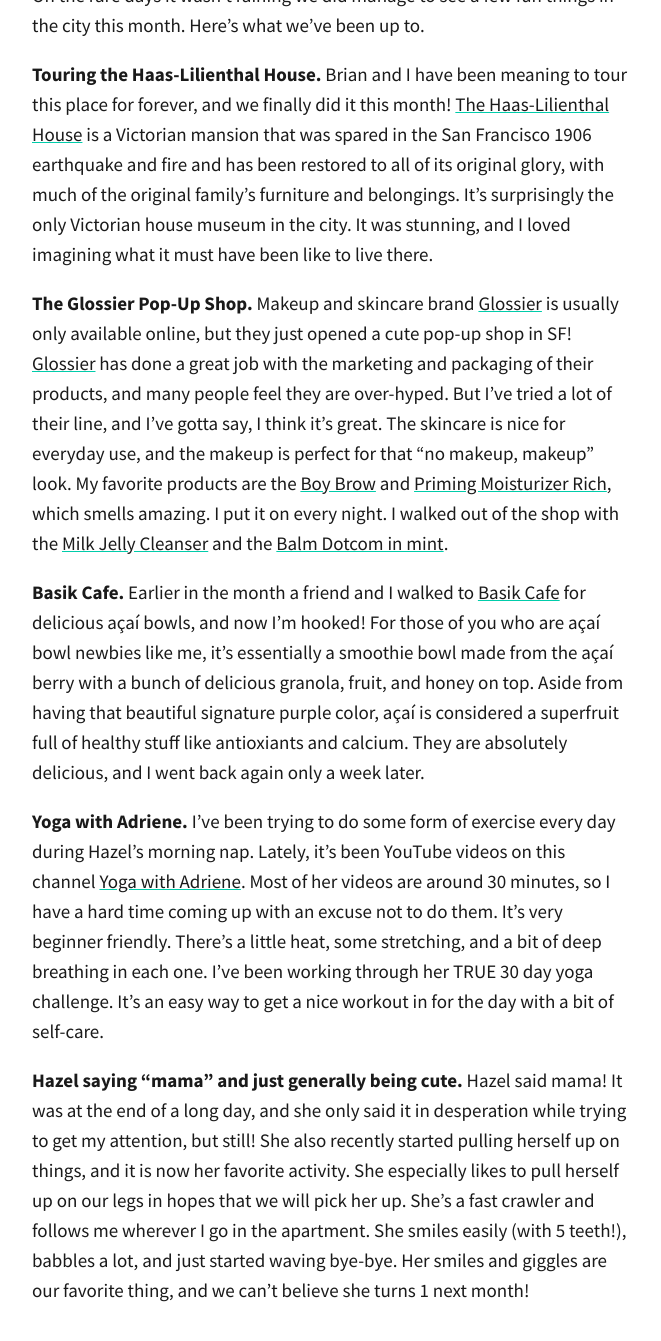
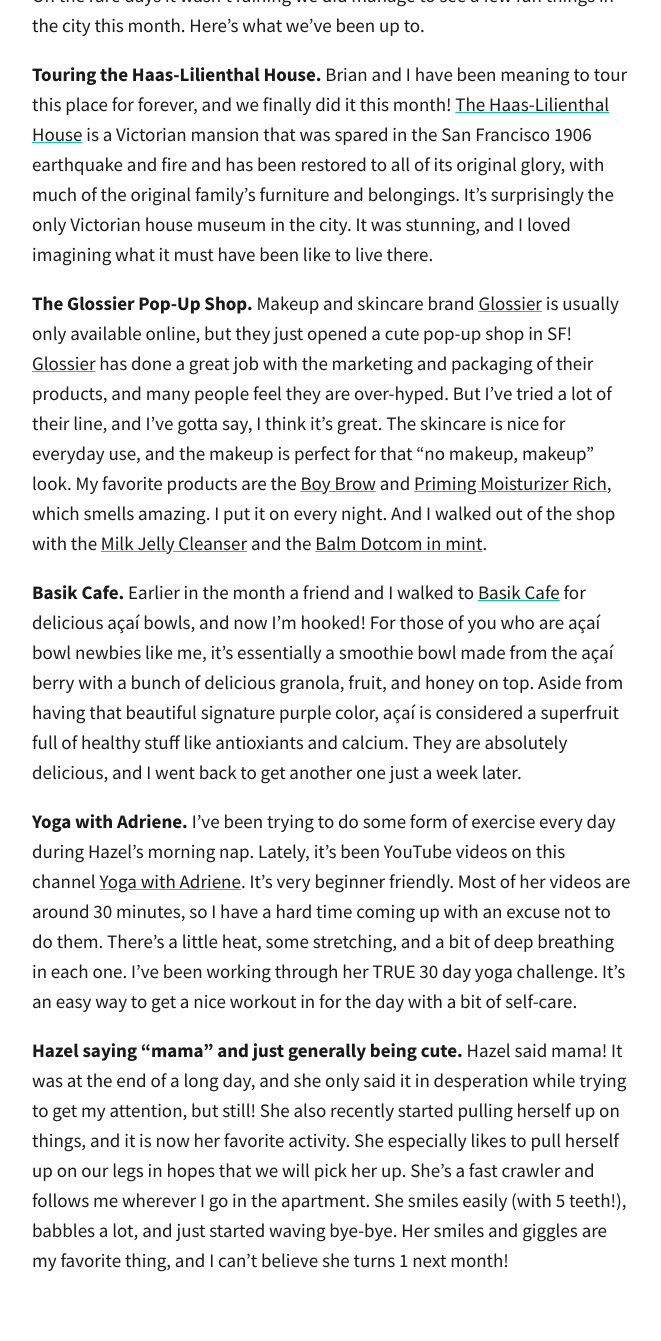
Before and after one commit to totiffany/totiffany.github.io, a Jekyll site: the page built from _posts/2018-03-29-5-Highlights-From-March.md, in a window 1280 px wide and 1400 px high, scrolled down 742 px. Shown: the top 1341 px of the window, without its empty margins (308-969 px from the left). Built offline with Jekyll 4.4.1, drawn with Linux system fonts in a browser that asks for light colours; our own code applies the rules of GitHub Pages for plain Markdown files; comment, search, counter and statistics services are not loaded.

Commit message:
Update 2018-03-29-5-Highlights-From-March.md

```diff
--- a/_posts/2018-03-29-5-Highlights-From-March.md
+++ b/_posts/2018-03-29-5-Highlights-From-March.md
@@ -9,13 +9,13 @@ On the rare days it wasn't raining we did manage to see a few fun things in the
 Brian and I have been meaning to tour this place for forever, and we finally did it this month! [The Haas-Lilienthal House](https://www.haas-lilienthalhouse.org) is a Victorian mansion that was spared in the San Francisco 1906 earthquake and fire and has been restored to all of its original glory, with much of the original family's furniture and belongings. It's surprisingly the only Victorian house museum in the city. It was stunning, and I loved imagining what it must have been like to live there.
 
 **The Glossier Pop-Up Shop.**
-Makeup and skincare brand [Glossier](http://bff.glossier.com/) is usually only available online, but they just opened a cute pop-up shop in SF! [Glossier](http://bff.glossier.com/) has done a great job with the marketing and packaging of their products, and many people feel they are over-hyped. But I've tried a lot of their line, and I've gotta say, I think it's great. The skincare is nice for everyday use, and the makeup is perfect for that "no makeup, makeup" look. My favorite products are the [Boy Brow](https://www.glossier.com/products/boy-brow) and [Priming Moisturizer Rich](https://www.glossier.com/products/priming-moisturizer-rich), which smells amazing. I put it on every night. I walked out of the shop with the [Milk Jelly Cleanser](https://www.glossier.com/products/milky-jelly-cleanser) and the [Balm Dotcom in mint](https://www.glossier.com/products/balm-dotcom).
+Makeup and skincare brand [Glossier](http://bff.glossier.com/) is usually only available online, but they just opened a cute pop-up shop in SF! [Glossier](http://bff.glossier.com/) has done a great job with the marketing and packaging of their products, and many people feel they are over-hyped. But I've tried a lot of their line, and I've gotta say, I think it's great. The skincare is nice for everyday use, and the makeup is perfect for that "no makeup, makeup" look. My favorite products are the [Boy Brow](https://www.glossier.com/products/boy-brow) and [Priming Moisturizer Rich](https://www.glossier.com/products/priming-moisturizer-rich), which smells amazing. I put it on every night. And I walked out of the shop with the [Milk Jelly Cleanser](https://www.glossier.com/products/milky-jelly-cleanser) and the [Balm Dotcom in mint](https://www.glossier.com/products/balm-dotcom).
 
 **Basik Cafe.**
-Earlier in the month a friend and I walked to [Basik Cafe](https://www.yelp.com/biz/basik-cafe-san-francisco) for delicious açaí bowls, and now I'm hooked! For those of you who are açaí bowl newbies like me, it's essentially a smoothie bowl made from the açaí berry with a bunch of delicious granola, fruit, and honey on top. Aside from having that beautiful signature purple color, açaí is considered a superfruit full of healthy stuff like antioxiants and calcium. They are absolutely delicious, and I went back again only a week later.
+Earlier in the month a friend and I walked to [Basik Cafe](https://www.yelp.com/biz/basik-cafe-san-francisco) for delicious açaí bowls, and now I'm hooked! For those of you who are açaí bowl newbies like me, it's essentially a smoothie bowl made from the açaí berry with a bunch of delicious granola, fruit, and honey on top. Aside from having that beautiful signature purple color, açaí is considered a superfruit full of healthy stuff like antioxiants and calcium. They are absolutely delicious, and I went back to get another one just a week later.
 
 **Yoga with Adriene.**
-I've been trying to do some form of exercise every day during Hazel's morning nap.  Lately, it's been YouTube videos on this channel [Yoga with Adriene](https://www.youtube.com/user/yogawithadriene/). Most of her videos are around 30 minutes, so I have a hard time coming up with an excuse not to do them. It's very beginner friendly. There's a little heat, some stretching, and a bit of deep breathing in each one. I've been working through her TRUE 30 day yoga challenge. It's an easy way to get a nice workout in for the day with a bit of self-care.
+I've been trying to do some form of exercise every day during Hazel's morning nap.  Lately, it's been YouTube videos on this channel [Yoga with Adriene](https://www.youtube.com/user/yogawithadriene/). It's very beginner friendly. Most of her videos are around 30 minutes, so I have a hard time coming up with an excuse not to do them. There's a little heat, some stretching, and a bit of deep breathing in each one. I've been working through her TRUE 30 day yoga challenge. It's an easy way to get a nice workout in for the day with a bit of self-care.
 
 **Hazel saying "mama" and just generally being cute.**
-Hazel said mama! It was at the end of a long day, and she only said it in desperation while trying to get my attention, but still! She also recently started pulling herself up on things, and it is now her favorite activity. She especially likes to pull herself up on our legs in hopes that we will pick her up. She's a fast crawler and follows me wherever I go in the apartment. She smiles easily (with 5 teeth!), babbles a lot, and just started waving bye-bye. Her smiles and giggles are our favorite thing, and we can't believe she turns 1 next month!
+Hazel said mama! It was at the end of a long day, and she only said it in desperation while trying to get my attention, but still! She also recently started pulling herself up on things, and it is now her favorite activity. She especially likes to pull herself up on our legs in hopes that we will pick her up. She's a fast crawler and follows me wherever I go in the apartment. She smiles easily (with 5 teeth!), babbles a lot, and just started waving bye-bye. Her smiles and giggles are my favorite thing, and I can't believe she turns 1 next month!
```
